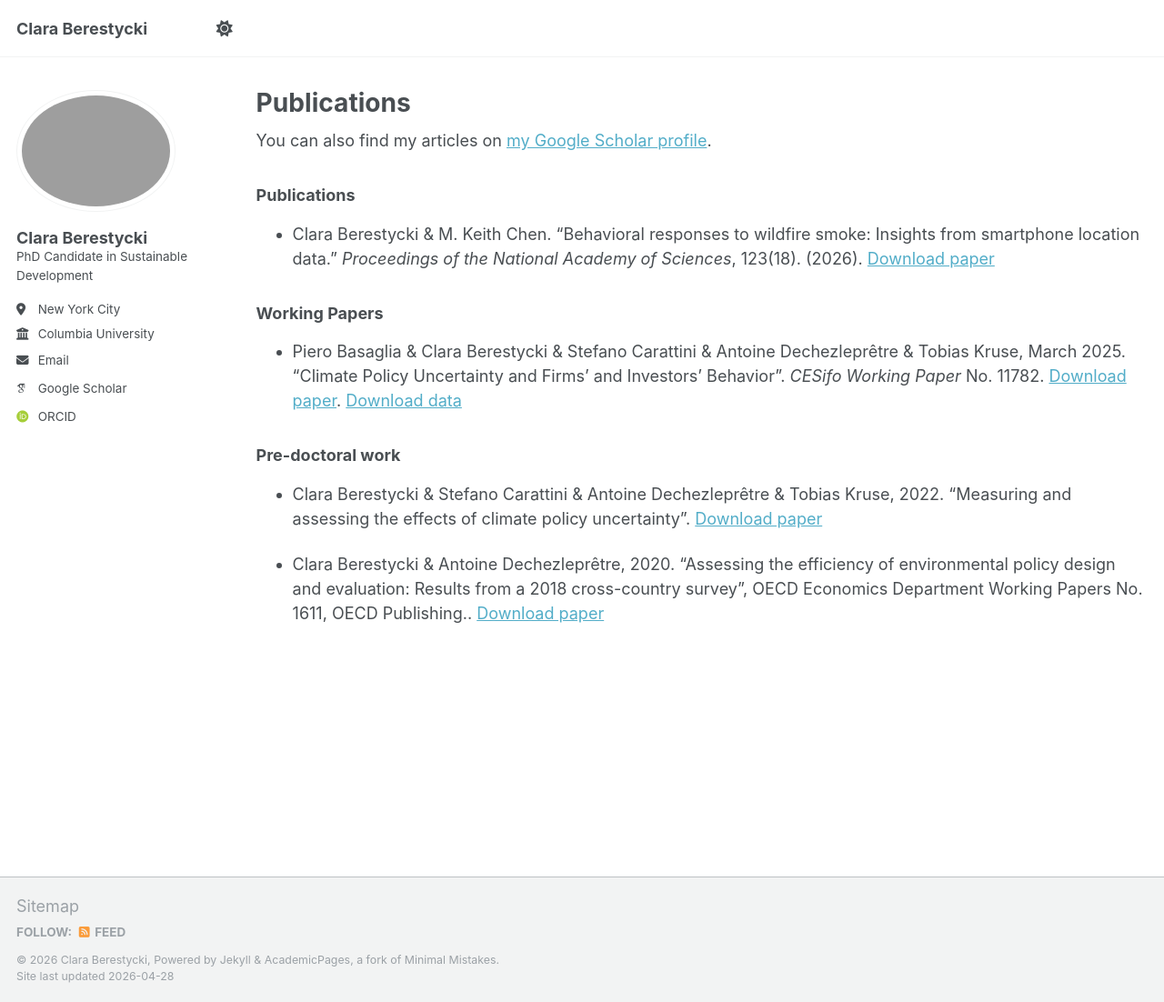
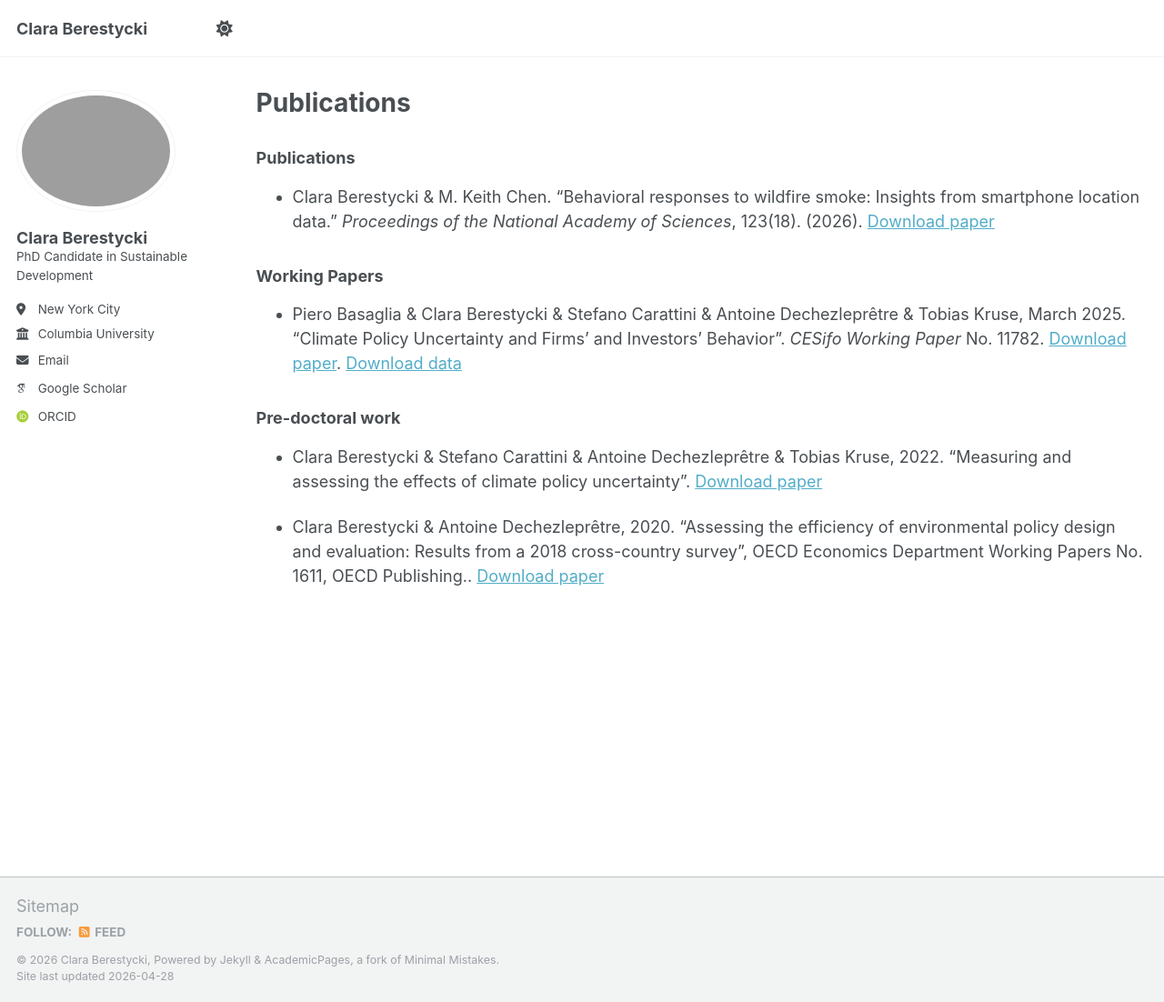
Before and after one commit to claraberes/claraberes.github.io, a Jekyll site: the page built from _pages/publications.md, in a window 1280 px wide and 1102 px high. Shown: the whole window at 91% size. Built offline with Jekyll 4.4.1, drawn with Linux system fonts in a browser that asks for light colours; some web fonts are replaced.

Commit message:
Update publications.md

```diff
--- a/_pages/publications.md
+++ b/_pages/publications.md
@@ -4,9 +4,6 @@ title: "Publications"
 permalink: /publications/
 author_profile: true
 ---
-{% if site.author.googlescholar %}
-You can also find my articles on [my Google Scholar profile]({{ site.author.googlescholar }}).
-{% endif %}
 {% if site.publication_category %}
   {% for category in site.publication_category %}
     {% assign posts_in_category = site.publications | where: "category", category[0] %}
```
